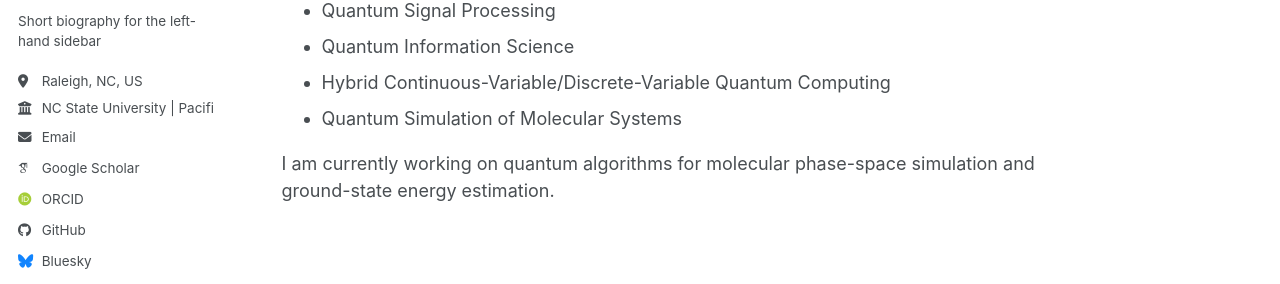
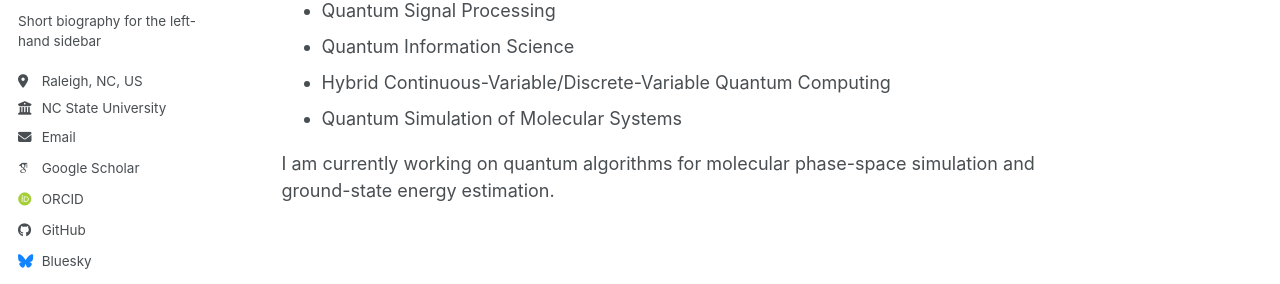
Before and after one commit to ElinRanjan/ElinRanjan.github.io, a Jekyll site: the page built from _pages/about.md, in a window 1280 px wide. Shown: the part 337-621 px from the top of the page. Built offline with Jekyll 4.4.1, drawn with Linux system fonts in a browser that asks for light colours; some web fonts are replaced; a script bundle is joined from its source files by our own code; library files that are not in the unit come from our copies.

Commit message:
Update _config.yml

```diff
--- a/_config.yml
+++ b/_config.yml
@@ -28,7 +28,7 @@ author:
   pronouns         : "he/him"
   bio              : "Short biography for the left-hand sidebar"
   location         : "Raleigh, NC, US"
-  employer         : "NC State University | Pacific Northwest National Lab"
+  employer         : "NC State University"
   uri              : # URL
   email            : "edas@ncsu.edu"
 
```
